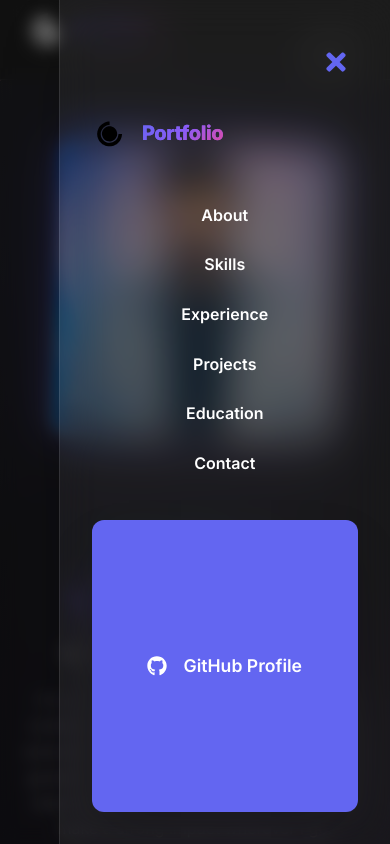
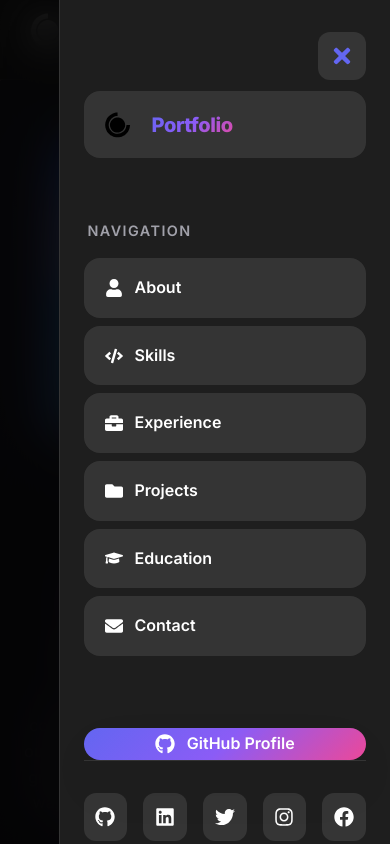
Before and after one commit to Vivekch05/vivekchaurasia.com, a React (Create React App) app: page / in a window 390 px wide. Both pictures are taken after a click on the icon 330 px from the left and 55 px from the top of the page. Shown: the top 844 px of the page. Built offline with nearby package versions, Linux system fonts and the light colour scheme.

Commit message:
drawer related changes

```diff
--- a/src/components/Navbar/NavbarStyledComponent.js
+++ b/src/components/Navbar/NavbarStyledComponent.js
@@ -21,12 +21,30 @@ const slideIn = keyframes`
   }
 `;
 
+const slideInRight = keyframes`
+  from {
+    transform: translateX(100%);
+  }
+  to {
+    transform: translateX(0);
+  }
+`;
+
 const pulse = keyframes`
   0%, 100% {
     transform: scale(1);
   }
   50% {
     transform: scale(1.05);
+  }
+`;
+
+const float = keyframes`
+  0%, 100% {
+    transform: translateY(0px);
+  }
+  50% {
+    transform: translateY(-5px);
   }
 `;
 
@@ -261,11 +279,12 @@ export const MobileIcon = styled.div`
 export const DrawerOverlay = styled.div`
   position: fixed;
   top: 0; left: 0; right: 0; bottom: 0;
-  background: rgba(0, 0, 0, 0.6);
-  backdrop-filter: blur(8px);
-  -webkit-backdrop-filter: blur(8px);
+  background: rgba(0, 0, 0, 0.85);
+  backdrop-filter: blur(20px);
+  -webkit-backdrop-filter: blur(20px);
   z-index: 1001;
-  transition: opacity 0.3s;
+  transition: opacity 0.4s cubic-bezier(0.4, 0, 0.2, 1);
+  animation: ${fadeIn} 0.3s ease-out;
 `;
 
 export const MobileMenu = styled.div`
@@ -273,48 +292,74 @@ export const MobileMenu = styled.div`
   top: 0; right: 0;
   height: 100vh;
   width: 85vw;
-  max-width: 340px;
-  background: ${({ theme }) => theme.glass};
-  backdrop-filter: blur(20px);
-  -webkit-backdrop-filter: blur(20px);
+  max-width: 360px;
+  background: ${({ theme }) => theme.card};
+  backdrop-filter: blur(30px);
+  -webkit-backdrop-filter: blur(30px);
   box-shadow: ${({ theme }) => theme.shadowHover};
   z-index: 1002;
   display: flex;
   flex-direction: column;
-  padding: 2.5rem 2rem 2rem 2rem;
+  padding: 2rem 1.5rem 2rem 1.5rem;
   transform: ${({ isOpen }) => isOpen ? 'translateX(0)' : 'translateX(100%)'};
-  transition: transform 0.35s cubic-bezier(0.4,0,0.2,1);
-  animation: fadeIn 0.3s;
+  transition: transform 0.4s cubic-bezier(0.4, 0, 0.2, 1);
+  animation: ${slideInRight} 0.4s ease-out;
   border-left: 1px solid ${({ theme }) => theme.glassHover};
+  overflow-y: auto;
+
+  &::-webkit-scrollbar {
+    width: 4px;
+  }
+
+  &::-webkit-scrollbar-track {
+    background: transparent;
+  }
+
+  &::-webkit-scrollbar-thumb {
+    background: ${({ theme }) => theme.primary}40;
+    border-radius: 2px;
+  }
+
+  &::-webkit-scrollbar-thumb:hover {
+    background: ${({ theme }) => theme.primary}60;
+  }
 `;
 
 export const DrawerCloseIcon = styled.div`
   align-self: flex-end;
-  margin-bottom: 1.5rem;
+  margin-bottom: 1rem;
   cursor: pointer;
   color: ${({ theme }) => theme.primary};
   transition: all 0.3s ease;
-  padding: 8px;
-  border-radius: 8px;
+  padding: 12px;
+  border-radius: 12px;
+  background: ${({ theme }) => theme.glassHover};
+  display: flex;
+  align-items: center;
+  justify-content: center;
 
   &:hover {
     color: ${({ theme }) => theme.secondary};
-    background: ${({ theme }) => theme.glassHover};
-    transform: scale(1.1);
+    background: ${({ theme }) => theme.primary}20;
+    transform: scale(1.1) rotate(90deg);
   }
 `;
 
 export const MobileNavLogo = styled.div`
   display: flex;
   align-items: center;
-  gap: 0.7rem;
-  font-size: 1.3rem;
+  gap: 0.8rem;
+  font-size: 1.4rem;
   font-weight: 700;
   background: ${({ theme }) => theme.primaryGradient};
   -webkit-background-clip: text;
   -webkit-text-fill-color: transparent;
   background-clip: text;
-  margin-bottom: 2.5rem;
+  margin-bottom: 2rem;
+  padding: 1rem;
+  border-radius: 16px;
+  background: ${({ theme }) => theme.glassHover};
+  animation: ${float} 6s ease-in-out infinite;
 `;
 
 export const MobileMenuItems = styled.ul`
@@ -411,11 +456,17 @@ export const MobileLink = styled.a`
     cursor: pointer;
     transition: all 0.3s cubic-bezier(0.4, 0, 0.2, 1);
     text-decoration: none;
-    padding: 12px 16px;
+    padding: 16px 20px;
     position: relative;
-    border-radius: 12px;
+    border-radius: 16px;
     width: 100%;
-    text-align: center;
+    text-align: left;
+    margin-bottom: 8px;
+    background: ${({ theme }) => theme.glassHover};
+    border: 1px solid transparent;
+    display: flex;
+    align-items: center;
+    gap: 12px;
 
     &::before {
         content: '';
@@ -425,7 +476,7 @@ export const MobileLink = styled.a`
         right: 0;
         bottom: 0;
         background: ${({ theme }) => theme.primaryGradient};
-        border-radius: 12px;
+        border-radius: 16px;
         opacity: 0;
         transition: opacity 0.3s ease;
         z-index: -1;
@@ -435,32 +486,82 @@ export const MobileLink = styled.a`
         content: '';
         position: absolute;
         bottom: 0;
-        left: 50%;
+        left: 0;
         width: 0;
-        height: 2px;
+        height: 3px;
         background: ${({ theme }) => theme.primaryGradient};
         transition: all 0.3s ease;
-        transform: translateX(-50%);
+        border-radius: 0 0 16px 16px;
     }
 
     &:hover {
         color: ${({ theme }) => theme.white};
-        transform: translateY(-2px);
+        transform: translateX(8px);
+        border-color: ${({ theme }) => theme.primary}40;
 
         &::before {
             opacity: 1;
         }
 
         &::after {
-            width: 80%;
+            width: 100%;
         }
     }
 
     &.active {
         color: ${({ theme }) => theme.primary};
+        background: ${({ theme }) => theme.primary}10;
+        border-color: ${({ theme }) => theme.primary}30;
 
         &::after {
-            width: 80%;
+            width: 100%;
         }
     }
 `;
+
+export const MobileSocialLinks = styled.div`
+  display: flex;
+  justify-content: center;
+  gap: 16px;
+  margin-top: auto;
+  padding-top: 2rem;
+  border-top: 1px solid ${({ theme }) => theme.glassHover};
+`;
+
+export const SocialIcon = styled.a`
+  display: flex;
+  align-items: center;
+  justify-content: center;
+  width: 48px;
+  height: 48px;
+  border-radius: 12px;
+  background: ${({ theme }) => theme.glassHover};
+  color: ${({ theme }) => theme.text_primary};
+  transition: all 0.3s cubic-bezier(0.4, 0, 0.2, 1);
+  text-decoration: none;
+  border: 1px solid transparent;
+
+  &:hover {
+    background: ${({ theme }) => theme.primaryGradient};
+    color: ${({ theme }) => theme.white};
+    transform: translateY(-4px) scale(1.1);
+    border-color: ${({ theme }) => theme.primary};
+  }
+`;
+
+export const MobileDivider = styled.div`
+  height: 1px;
+  background: ${({ theme }) => theme.glassHover};
+  margin: 1.5rem 0;
+  border-radius: 1px;
+`;
+
+export const MobileSectionTitle = styled.div`
+  font-size: 0.9rem;
+  font-weight: 600;
+  color: ${({ theme }) => theme.text_secondary};
+  text-transform: uppercase;
+  letter-spacing: 0.1em;
+  margin: 1.5rem 0 1rem 0;
+  padding: 0 4px;
+`;
--- a/src/components/Navbar/index.js
+++ b/src/components/Navbar/index.js
@@ -13,10 +13,14 @@ import {
   MobileNavLogo,
   MobileLink,
   DrawerOverlay,
-  DrawerCloseIcon
+  DrawerCloseIcon,
+  MobileSocialLinks,
+  SocialIcon,
+  MobileDivider,
+  MobileSectionTitle
 } from './NavbarStyledComponent';
 import { DiCssdeck } from 'react-icons/di';
-import { FaBars, FaTimes, FaGithub } from 'react-icons/fa';
+import { FaBars, FaTimes, FaGithub, FaLinkedin, FaTwitter, FaInstagram, FaFacebook, FaUser, FaCode, FaBriefcase, FaFolder, FaGraduationCap, FaEnvelope } from 'react-icons/fa';
 import { Bio } from '../../data/constants';
 import { useTheme } from 'styled-components';
 
@@ -63,12 +67,20 @@ const Navbar = () => {
   };
 
   const navLinks = [
-    { id: 'about', label: 'About' },
-    { id: 'skills', label: 'Skills' },
-    { id: 'experience', label: 'Experience' },
-    { id: 'projects', label: 'Projects' },
-    { id: 'education', label: 'Education' },
-    { id: 'contact', label: 'Contact' },
+    { id: 'about', label: 'About', icon: FaUser },
+    { id: 'skills', label: 'Skills', icon: FaCode },
+    { id: 'experience', label: 'Experience', icon: FaBriefcase },
+    { id: 'projects', label: 'Projects', icon: FaFolder },
+    { id: 'education', label: 'Education', icon: FaGraduationCap },
+    { id: 'contact', label: 'Contact', icon: FaEnvelope },
+  ];
+
+  const socialLinks = [
+    { icon: FaGithub, url: Bio.github, label: 'GitHub' },
+    { icon: FaLinkedin, url: Bio.linkedin, label: 'LinkedIn' },
+    { icon: FaTwitter, url: Bio.twitter, label: 'Twitter' },
+    { icon: FaInstagram, url: Bio.insta, label: 'Instagram' },
+    { icon: FaFacebook, url: Bio.facebook, label: 'Facebook' },
   ];
 
   return (
@@ -118,46 +130,74 @@ const Navbar = () => {
           </GitHubButton>
         </ButtonContainer>
 
-        {/* Modern Drawer for Mobile */}
+        {/* Enhanced Mobile Drawer */}
         {isOpen && (
           <>
             <DrawerOverlay onClick={() => setIsOpen(false)} />
             <MobileMenu isOpen={isOpen}>
               <DrawerCloseIcon>
-                <FaTimes size={28} onClick={() => setIsOpen(false)} />
+                <FaTimes size={24} onClick={() => setIsOpen(false)} />
               </DrawerCloseIcon>
+
               <MobileNavLogo>
                 <DiCssdeck size="2.2rem" />
                 <Span>Portfolio</Span>
               </MobileNavLogo>
-              {navLinks.map((link) => (
+
+              <MobileSectionTitle>Navigation</MobileSectionTitle>
+
+              {navLinks.map((link, index) => (
                 <MobileLink
                   key={link.id}
                   href={`#${link.id}`}
                   onClick={(e) => handleNavLinkClick(e, link.id)}
+                  style={{ animationDelay: `${index * 0.1}s` }}
                 >
+                  <link.icon size={18} />
                   {link.label}
                 </MobileLink>
               ))}
+
+              <MobileDivider />
+
               <GitHubButton
                 style={{
-                  padding: '12px 20px',
-                  background: `${theme.primary}`,
+                  padding: '16px 24px',
+                  background: `${theme.primaryGradient}`,
                   color: 'white',
                   width: '100%',
-                  borderRadius: '12px',
-                  marginTop: '2rem',
+                  borderRadius: '16px',
+                  marginTop: '1rem',
                   fontWeight: 600,
-                  fontSize: '1.1rem'
+                  fontSize: '1rem',
+                  display: 'flex',
+                  alignItems: 'center',
+                  justifyContent: 'center',
+                  gap: '12px'
                 }}
                 href={Bio.github}
                 target="_blank"
                 rel="noopener noreferrer"
                 aria-label="Visit GitHub Profile"
               >
-                <FaGithub size={20} style={{ marginRight: 8 }} />
+                <FaGithub size={20} />
                 GitHub Profile
               </GitHubButton>
+
+              <MobileSocialLinks>
+                {socialLinks.map((social, index) => (
+                  <SocialIcon
+                    key={social.label}
+                    href={social.url}
+                    target="_blank"
+                    rel="noopener noreferrer"
+                    aria-label={`Visit ${social.label}`}
+                    style={{ animationDelay: `${index * 0.1}s` }}
+                  >
+                    <social.icon size={20} />
+                  </SocialIcon>
+                ))}
+              </MobileSocialLinks>
             </MobileMenu>
           </>
         )}
```
